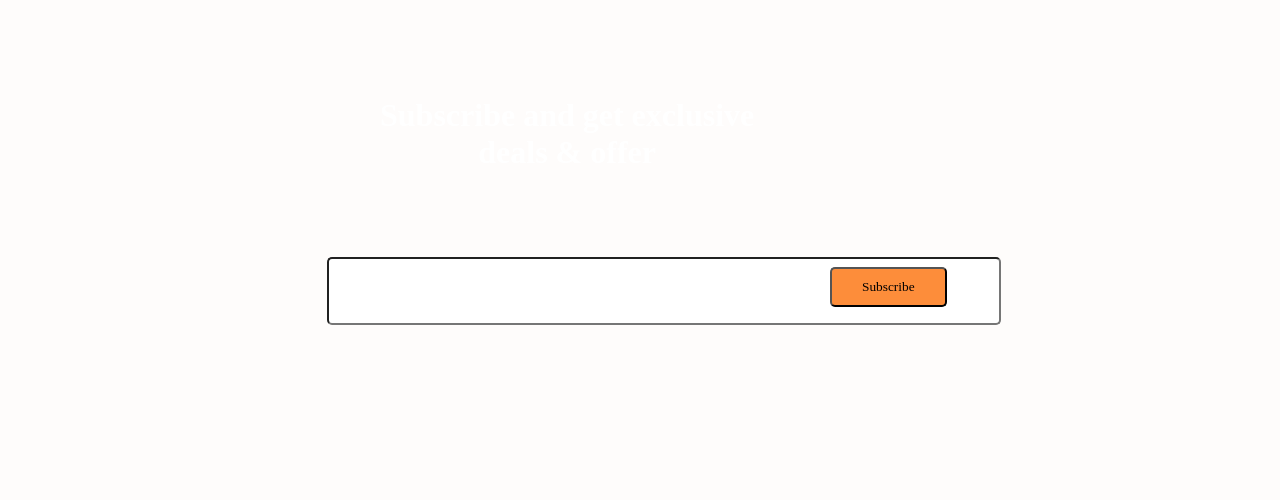
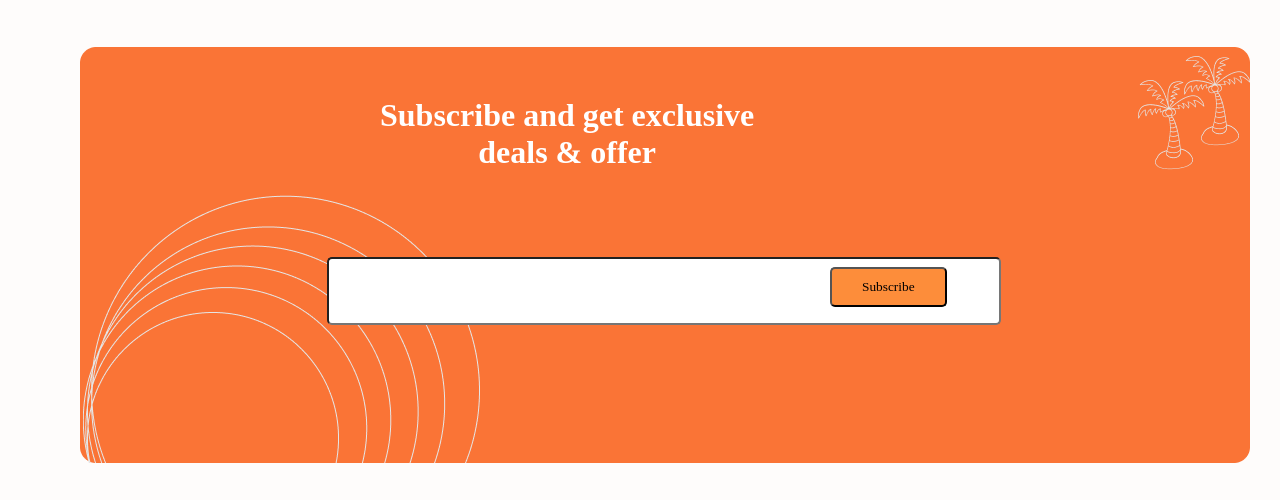
Before and after one commit to Logalakshmi-A/fsd-task1, a plain HTML site: page index.html in a window 1280 px wide. Shown: the part 3646-4146 px from the top of the page. Drawn offline with Linux system fonts and the light colour scheme; a web font is replaced by a local one.

Commit message:
Add files via upload

```diff
--- a/style.css
+++ b/style.css
@@ -291,7 +291,7 @@ left:100px;
 .session6-div2{
   margin-top: 30px;
   padding:10px;
-  background-image: url(../Task1/images/Bg.png);
+  background-image: url(../images/Bg.png);
   width:1170px;
   height: 416px;
 }
```
